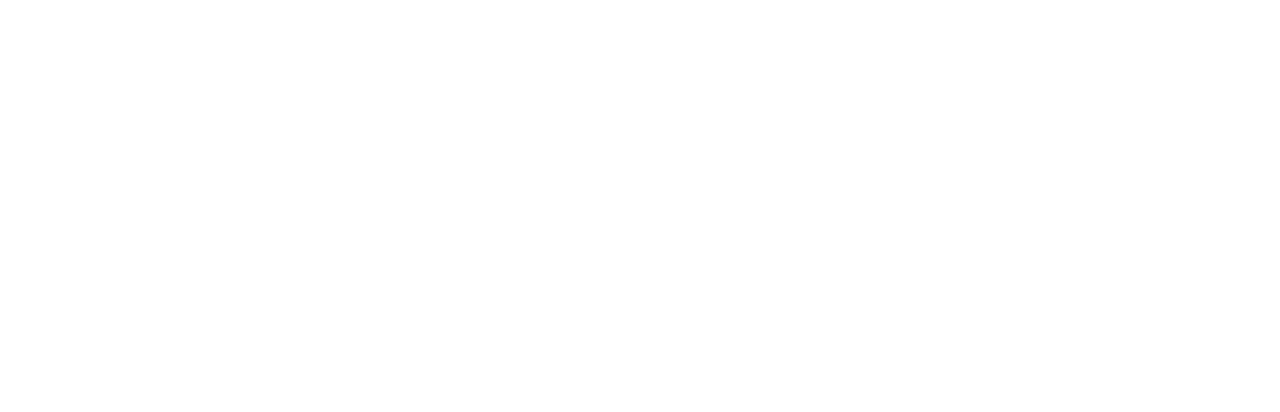
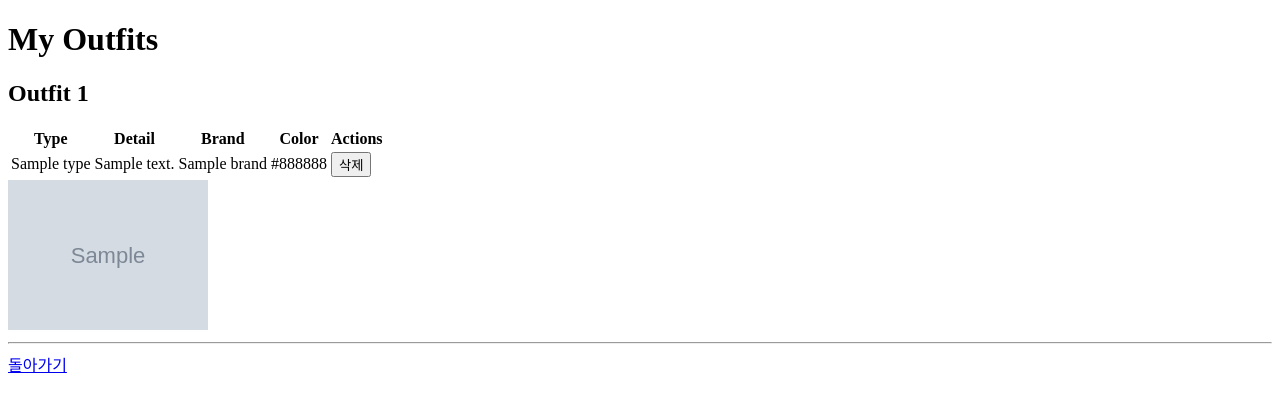
Before and after one commit to whqtker/CyberCloset, a Flask app: page /show_outfit in a window 1280 px wide. Before the commit the part shown is empty. Shown: the top 412 px of the page. Run offline with Flask 3, Linux system fonts and the light colour scheme; grey boxes marked "Sample" are stand-in pictures; a database or web service that is not in the repository returns one stand-in record (values such as "Sample title").

Commit message:
코디 조회 구현

```diff
--- a/TODO.txt
+++ b/TODO.txt
@@ -1,2 +1,3 @@
 브랜드 목록이 있는 파일에서 읽어오도록 수정
 원하는 브랜드가 없는 경우 추가하는 기능
+코디 등록: 하나 정보만 기입 시 오류 발생
--- a/app.py
+++ b/app.py
@@ -39,19 +39,36 @@ def insert_outfit():
 
 @app.route('/show_outfit')
 def show_outfit():
-    # MongoDB에서 데이터 조회
+    # MongoDB에서 모든 데이터 조회
     data = list(outfit.find())
 
-    # 조회한 데이터를 템플릿에 전달
-    return render_template('show_outfit.html', data=data)
+    # 모든 데이터를 템플릿에 전달
+    return render_template('show_outfit.html', outfits=data)
 
-@app.route('/delete/<string:item_id>', methods=['DELETE'])
-def delete_item(item_id):
+@app.route('/delete_my/<string:item_id>', methods=['DELETE'])
+def delete_my_item(item_id):
     try:
         my.delete_one({'_id': ObjectId(item_id)})
         return jsonify({'message': '항목이 삭제되었습니다.'}), 200
     except Exception as e:
         return jsonify({'error': '삭제 중 오류가 발생했습니다.'}), 500
+
+@app.route('/delete_outfit/<outfit_id>/<int:index>', methods=['DELETE'])
+def delete_item(outfit_id, index):
+    try:
+        # outfit_id를 사용하여 해당 문서를 찾고, 특정 인덱스의 아이템을 삭제
+        outfit.update_one(
+            {'_id': ObjectId(outfit_id)},
+            {'$unset': {f'outfit.{index}': 1}}
+        )
+        outfit.update_one(
+            {'_id': ObjectId(outfit_id)},
+            {'$pull': {'outfit': None}}
+        )
+        return '', 204
+    except Exception as e:
+        print(e)
+        return '', 500
 
 @app.route('/save_data_my', methods=['POST'])
 def save_data_my():
@@ -97,22 +114,24 @@ def save_data_outfit():
             'brand': brand,
             'color': color
         }
-
-        if image:
-            # 이미지 파일 저장
-            image_filename = image.filename
-            image.save(os.path.join('static', image_filename))
-            outfit_item['image'] = image_filename
-        else:
-            outfit_item['image'] = 'default.jpg'  # 기본 이미지 파일명
-
         outfit_data.append(outfit_item)
 
+    data = {
+        'outfit': outfit_data
+    }
+
+    if image:
+        # 이미지 파일 저장
+        image_filename = image.filename
+        image.save(os.path.join('static', image_filename))
+        data['image'] = image_filename
+    else:
+        data['image'] = 'default.jpg'  # 기본 이미지 파일명
+
     # MongoDB에 데이터 저장
-    outfit.insert_one({'outfit': outfit_data})
+    outfit.insert_one(data)
 
     return jsonify({'message': '저장되었습니다.'}), 200
 
-
 if __name__ == '__main__':
     app.run(debug=True)
--- a/templates/show_my.html
+++ b/templates/show_my.html
@@ -53,7 +53,7 @@
         // 서버에 삭제 요청을 보내는 함수
         async function deleteItem(id) {
             try {
-                const response = await fetch(`/delete/${id}`, {
+                const response = await fetch(`/delete_my/${id}`, {
                     method: 'DELETE'
                 });
                 if (response.ok) {
--- a/templates/show_outfit.html
+++ b/templates/show_outfit.html
@@ -0,0 +1,75 @@
+<!DOCTYPE html>
+<html>
+<head>
+    <title>Outfit Display</title>
+</head>
+<body>
+    <h1>My Outfits</h1>
+    {% for outfit_entry in outfits %}
+        <h2>Outfit {{ loop.index }}</h2>
+        <table>
+            <thead>
+                <tr>
+                    <th>Type</th>
+                    <th>Detail</th>
+                    <th>Brand</th>
+                    <th>Color</th>
+                    <th>Actions</th>
+                </tr>
+            </thead>
+            <tbody>
+                {% for item in outfit_entry.outfit %}
+                <tr>
+                    <td>{{ item.type }}</td>
+                    <td>{{ item.detail }}</td>
+                    <td>{{ item.brand }}</td>
+                    <td>{{ item.color }}</td>
+                    <td>
+                        <button class="delete-btn" data-id="{{ outfit_entry._id }}" data-index="{{ loop.index0 }}">삭제</button>
+                    </td>
+                </tr>
+                {% endfor %}
+            </tbody>
+        </table>
+
+        {% if outfit_entry.image %}
+            <img src="{{ url_for('static', filename=outfit_entry.image) }}" alt="Outfit Image" width="200">
+        {% else %}
+            <p>No image available</p>
+        {% endif %}
+        <hr>
+    {% endfor %}
+
+    <a href="/" class="btn btn-secondary">돌아가기</a>
+
+    <script>
+        // 삭제 버튼 클릭 이벤트 처리
+        const deleteBtns = document.querySelectorAll('.delete-btn');
+        deleteBtns.forEach(btn => {
+            btn.addEventListener('click', () => {
+                const outfitId = btn.dataset.id;
+                const itemIndex = btn.dataset.index;
+                deleteItem(outfitId, itemIndex);
+            });
+        });
+
+        // 서버에 삭제 요청을 보내는 함수
+        async function deleteItem(outfitId, index) {
+            try {
+                const response = await fetch(`/delete_outfit/${outfitId}/${index}`, {
+                    method: 'DELETE'
+                });
+                if (response.ok) {
+                    alert('항목이 삭제되었습니다.');
+                    location.reload();
+                } else {
+                    alert('삭제 중 오류가 발생했습니다.');
+                }
+            } catch (error) {
+                console.error('Error deleting item:', error);
+                alert('삭제 중 오류가 발생했습니다.');
+            }
+        }
+    </script>
+</body>
+</html>
```
Also changed, not shown: static/KakaoTalk_20240624_152226038.jpg (added), static/재학증명서.jpg (added).
